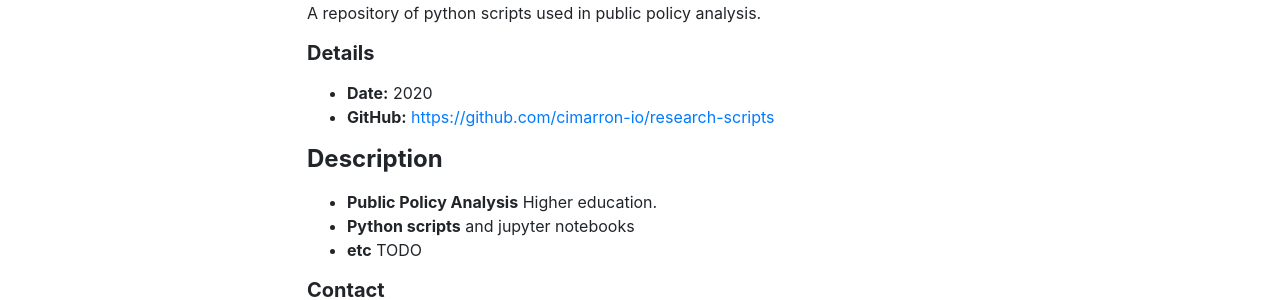
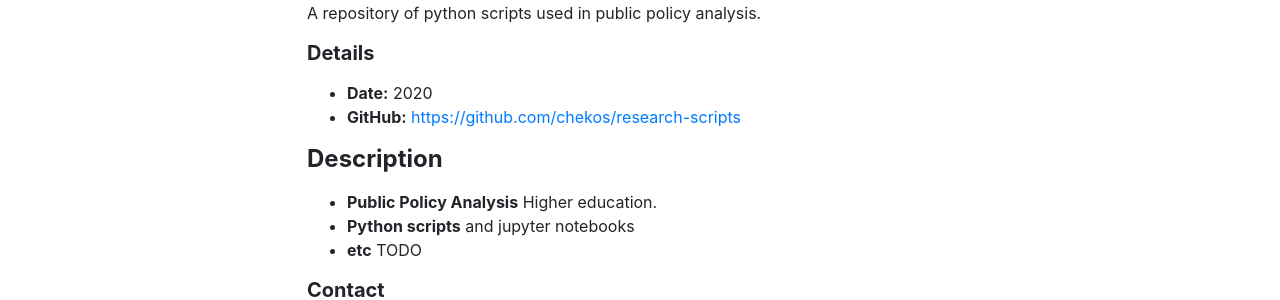
Before and after one commit to cimarron-io/cimarronio-datasettes, a Jekyll site: the page built from _posts/2020-04-10-research-scripts.md, in a window 1280 px wide and 900 px high, scrolled down 608 px. Shown: the part 153-453 px from the top of the window. Built offline with Jekyll 4.4.1, drawn with Linux system fonts in a browser that asks for light colours; nearby versions of some CDN libraries; library files that are not in the unit come from our copies; some of the changed lines change nothing that is shown.

Commit message:
update links

```diff
--- a/_includes/menu-header.html
+++ b/_includes/menu-header.html
@@ -10,7 +10,7 @@
     <a class="nav-link" href="{{site.baseurl}}/categories">Categories</a>
 </li>
 <li class="nav-item">
-    <a class="nav-link" target="_blank" href="https://github.com/Cimarron-IO/"><i class="fab fa-github fa-2x"></i></a>
+    <a class="nav-link" target="_blank" href="https://github.com/chekos/"><i class="fab fa-github fa-2x"></i></a>
 </li>
 <li class="nav-item">
     <a class="nav-link" target="_blank" href="https://twitter.com/ChekosWH/"><i class="fab fa-twitter fa-2x"></i></a>
--- a/_posts/2020-04-10-research-scripts.md
+++ b/_posts/2020-04-10-research-scripts.md
@@ -2,7 +2,7 @@
 title: "Research Scripts"
 categories: ["public policy", "python", "research"]
 image: research-scripts.png
-visit: https://github.com/cimarron-io/research-scripts/
+visit: https://github.com/chekos/research-scripts/
 ---
 
 ##### About
@@ -11,7 +11,7 @@
 
 ##### Details
 - **Date:** 2020
-- **GitHub:** [https://github.com/cimarron-io/research-scripts](https://github.com/cimarron-io/research-scripts)
+- **GitHub:** [https://github.com/chekos/research-scripts](https://github.com/chekos/research-scripts)
 
 #### Description
 
```
